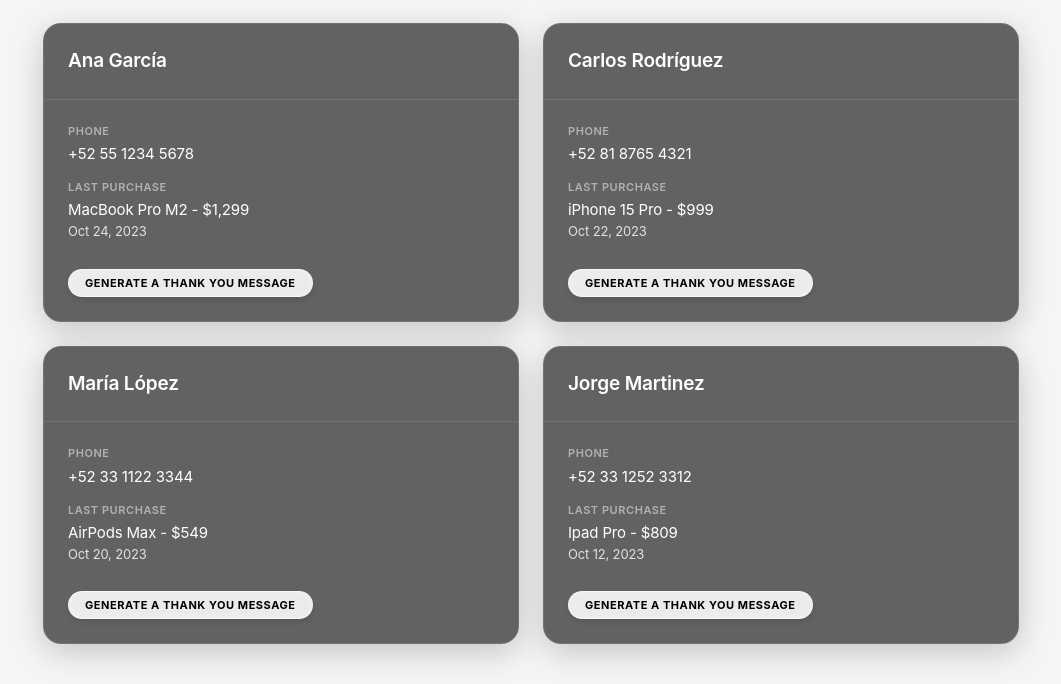
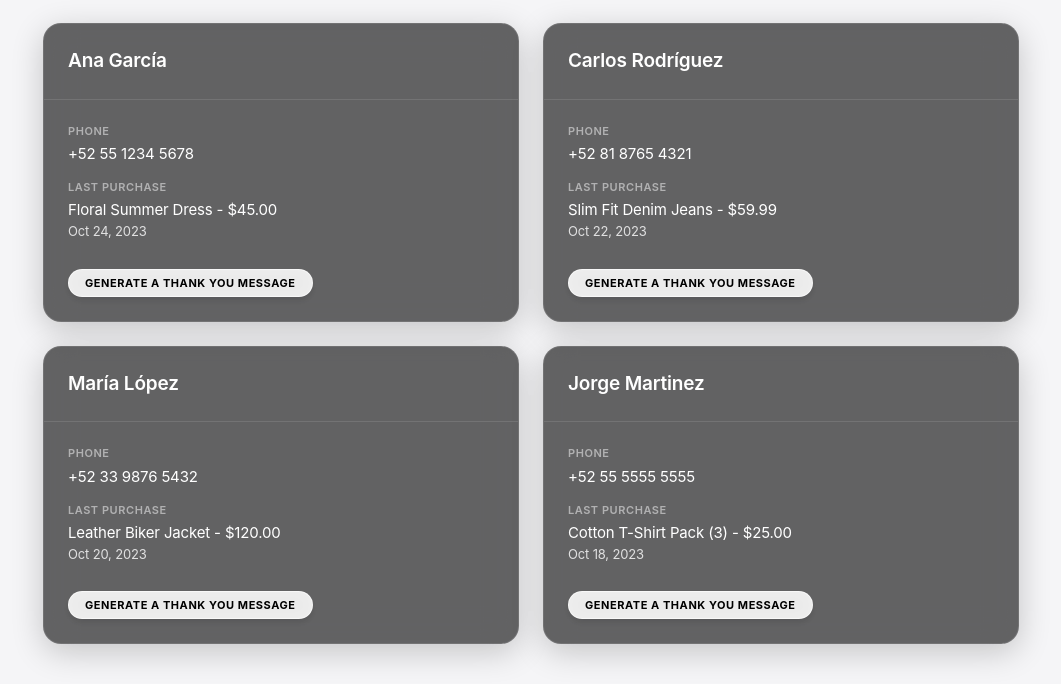
Before and after one commit to Chrispy0122/CRM_Chris, a plain HTML site: page frontend/index.html in a window 1280 px wide. Shown: the part 117-801 px from the top of the page, without its empty margins (109-1170 px from the left). Drawn offline with Linux system fonts and the light colour scheme.

Commit message:
Dec 22, 2025, 1:37 PM

```diff
--- a/frontend/index.html
+++ b/frontend/index.html
@@ -47,7 +47,7 @@
                     </div>
                     <div class="info-group">
                         <span class="label">Last Purchase</span>
-                        <p class="value">MacBook Pro M2 - $1,299</p>
+                        <p class="value">Floral Summer Dress - $45.00</p>
                         <span class="date">Oct 24, 2023</span>
                     </div>
                     <button class="btn-generate">Generate a Thank You Message</button>
@@ -66,7 +66,7 @@
                     </div>
                     <div class="info-group">
                         <span class="label">Last Purchase</span>
-                        <p class="value">iPhone 15 Pro - $999</p>
+                        <p class="value">Slim Fit Denim Jeans - $59.99</p>
                         <span class="date">Oct 22, 2023</span>
                     </div>
                     <button class="btn-generate">Generate a Thank You Message</button>
@@ -81,11 +81,11 @@
                 <div class="card-body">
                     <div class="info-group">
                         <span class="label">Phone</span>
-                        <p class="value">+52 33 1122 3344</p>
+                        <p class="value">+52 33 9876 5432</p>
                     </div>
                     <div class="info-group">
                         <span class="label">Last Purchase</span>
-                        <p class="value">AirPods Max - $549</p>
+                        <p class="value">Leather Biker Jacket - $120.00</p>
                         <span class="date">Oct 20, 2023</span>
                     </div>
                     <button class="btn-generate">Generate a Thank You Message</button>
@@ -99,12 +99,12 @@
                 <div class="card-body">
                     <div class="info-group">
                         <span class="label">Phone</span>
-                        <p class="value">+52 33 1252 3312</p>
+                        <p class="value">+52 55 5555 5555</p>
                     </div>
                     <div class="info-group">
                         <span class="label">Last Purchase</span>
-                        <p class="value">Ipad Pro - $809</p>
-                        <span class="date">Oct 12, 2023</span>
+                        <p class="value">Cotton T-Shirt Pack (3) - $25.00</p>
+                        <span class="date">Oct 18, 2023</span>
                     </div>
                     <button class="btn-generate">Generate a Thank You Message</button>
                 </div>
```
